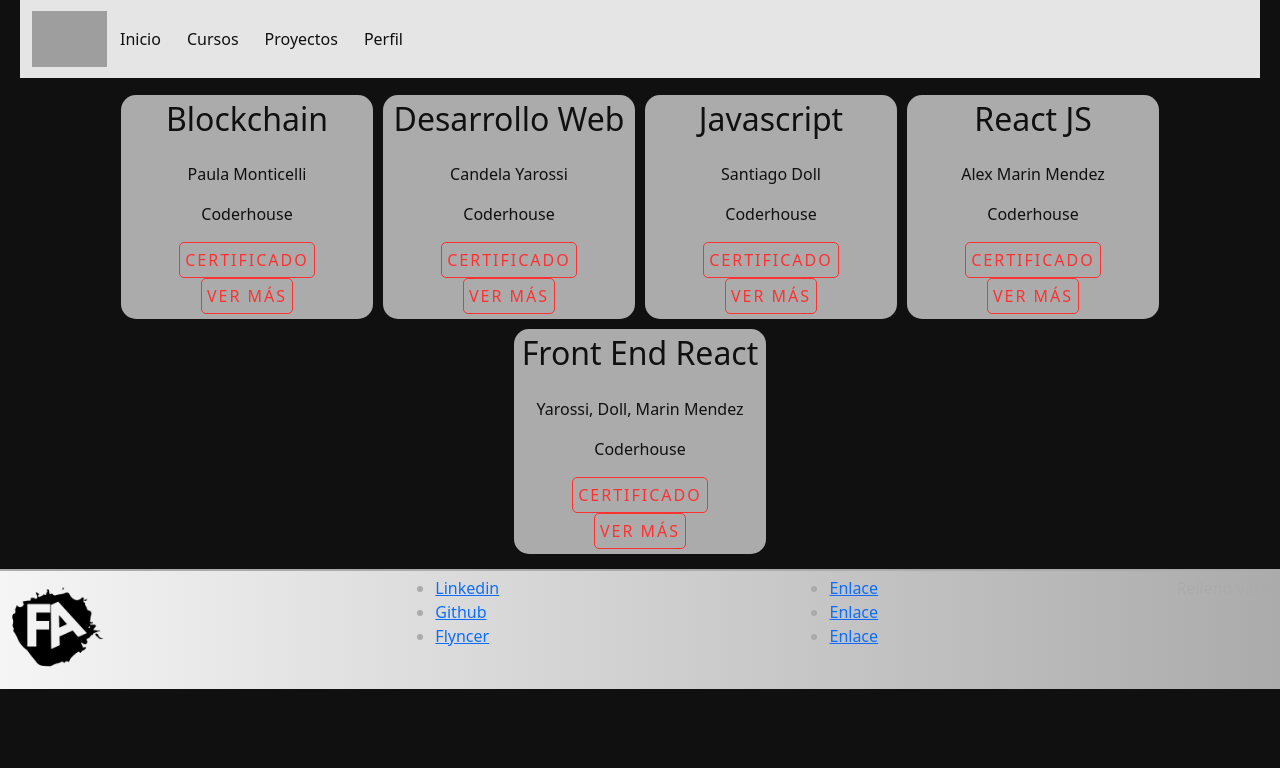
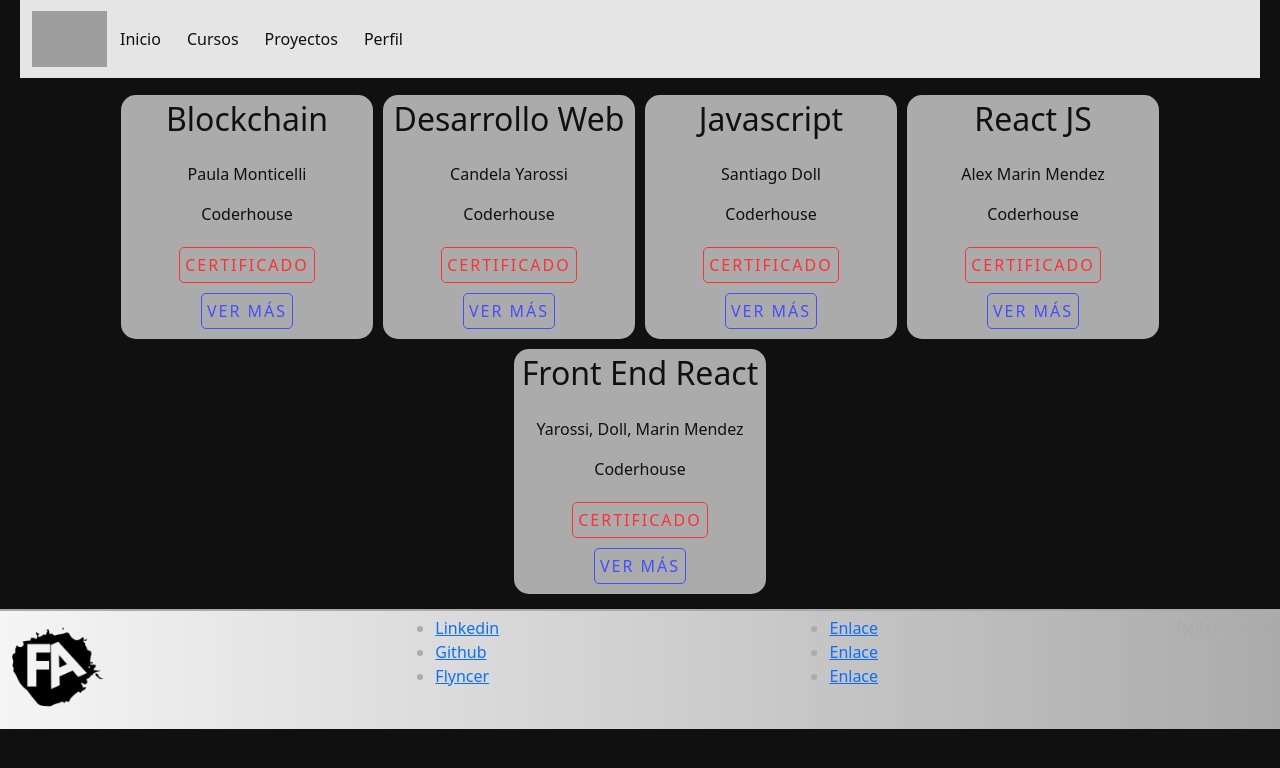
Before and after one commit to courfedra/mi-page, a React (Vite) app: page /cursos in a window 1280 px wide. Shown: the top 768 px of the page. Built offline with nearby package versions, Linux system fonts and the light colour scheme; grey boxes are pictures that could not be loaded.

Commit message:
Link to courseDetail

```diff
--- a/src/App.jsx
+++ b/src/App.jsx
@@ -6,7 +6,7 @@
 import Course from "./pages/Course"
 import Projects from "./pages/Proyects"
 import Perfil from "./pages/Perfil"
-import CourseDetail from "./components/CourseDetail"
+import CourseDetailContainer from "./components/CourseDetailContainer"
 import Footer from "./components/Footer"
 import {BrowserRouter, Routes, Route} from "react-router-dom"
 
@@ -21,7 +21,7 @@
           <Route path='/cursos' element={<Course/>}></Route>
           <Route path='/proyectos' element={<Projects/>}></Route>
           <Route path='/perfil' element={<Perfil/>}></Route>
-          <Route path='/cursos/:idCategory' element={<CourseDetail/>}></Route>
+          <Route path='/course/:idCategory' element={<CourseDetailContainer/>}></Route>
         </Routes>
         <Footer/>
       </BrowserRouter>
--- a/src/components/CourseCard.jsx
+++ b/src/components/CourseCard.jsx
@@ -6,8 +6,8 @@
             <p>{datos.nota}</p>
             <p>{datos.profesor}</p>
             <p>{datos.academia}</p>
-            <a target="_blank" href={datos.certificado}>Certificado</a>
-            <Link className="LinkCardDetail" to="">Ver Más</Link>
+            <a target="_blank" className="aCardDetail" href={datos.certificado}>Certificado</a>
+            <Link to={`/course/${datos.categoria}`}><button className="btnCardDetail">Ver Más</button></Link>
         </div>
     )
 }
--- a/src/components/CourseDetail.jsx
+++ b/src/components/CourseDetail.jsx
@@ -1,9 +1,12 @@
-import {useParams} from "react-router-dom"
+import {Link} from "react-router-dom"
+const CourseDetail = ({datos})=>{
+    return(
+        <div className="courseDetail">
+            <h1>{datos.curso}</h1>
+            <h1>{datos.curso}</h1>
+            <Link to="/cursos"><button className="btnBack">Volver</button></Link>
+        </div>
 
-const CourseDetail = () => {
-    const {idCategory}=useParams()
-    return(
-        <p>Hola</p>
     )
 }
 export default CourseDetail
--- /dev/null
+++ b/src/components/CourseDetailContainer.jsx
@@ -0,0 +1,18 @@
+import {useParams} from "react-router-dom"
+import {dataCourse as data} from "../data/dataCourse"
+import CourseDetail from "./CourseDetail"
+import {useState,useEffect} from "react"
+
+const CourseDetailContainer = () => {
+
+    const {idCategory}=useParams()
+    const [datos,setDatos]=useState([])
+
+    useEffect(()=>{
+       setDatos(data.find(item=>item.categoria==idCategory))
+    },[])
+    return(
+        <CourseDetail datos={datos}/>
+    )
+}
+export default CourseDetailContainer
--- a/src/data/dataCourse.js
+++ b/src/data/dataCourse.js
@@ -1,6 +1,7 @@
 export const dataCourse = [
     {
         curso:"Blockchain",
+        categoria:"blockchain",
         profesor:"Paula Monticelli",
         academia:"Coderhouse",
         certificado:"https://www.coderhouse.com/certificados/62a038cf3f709f00041ac71b",
@@ -8,6 +9,7 @@
     },
     {
         curso:"Desarrollo Web",
+        categoria:"desarrolloweb",
         profesor:"Candela Yarossi",
         academia:"Coderhouse",
         certificado:"https://www.coderhouse.com/certificados/631797c61a265102f99945ac",
@@ -15,6 +17,7 @@
     },
     {
         curso:"Javascript",
+        categoria:"javascript",
         profesor:"Santiago Doll",
         academia:"Coderhouse",
         certificado:"https://www.coderhouse.com/certificados/63975e61b35d27000eab1eb5",
@@ -22,6 +25,7 @@
     },
     {
         curso:"React JS",
+        categoria:"reactjs",
         profesor:"Alex Marin Mendez",
         academia:"Coderhouse",
         certificado:"#",
@@ -29,6 +33,7 @@
     },
     {
         curso:"Front End React",
+        categoria:"frontendreact",
         profesor:"Yarossi, Doll, Marin Mendez",
         academia:"Coderhouse",
         certificado:"#",
--- a/src/scss/App.scss
+++ b/src/scss/App.scss
@@ -137,9 +137,10 @@
                 background-color: #f5f5f5;
                 h2{color:#ff3131};
             }
-            a{
+            .aCardDetail{
                 text-decoration: none;
                 padding: 5px;
+                margin: 5px;
                 border: 1px solid #ff3131;
                 border-radius: 5px;
                 color: #ff3131;
@@ -152,7 +153,25 @@
                     border: 1px solid #101010;
                 }
             }
-
+            .btnCardDetail{
+                @extend .aCardDetail;
+                color: #424fff;
+                border: 1px solid #424fff;
+                background-color: transparent;
+                &:hover{
+                    background-color: #424fff;
+                    color: #101010;
+                    border: 1px solid #101010;
+                }
+            }
+        }
+    }
+    .courseDetail{
+        h1{color: rebeccapurple;}
+        background-color: red;
+        .btnBack{
+            background-color: blue;
+            padding: 20px;
         }
     }
     .proyects{
```
